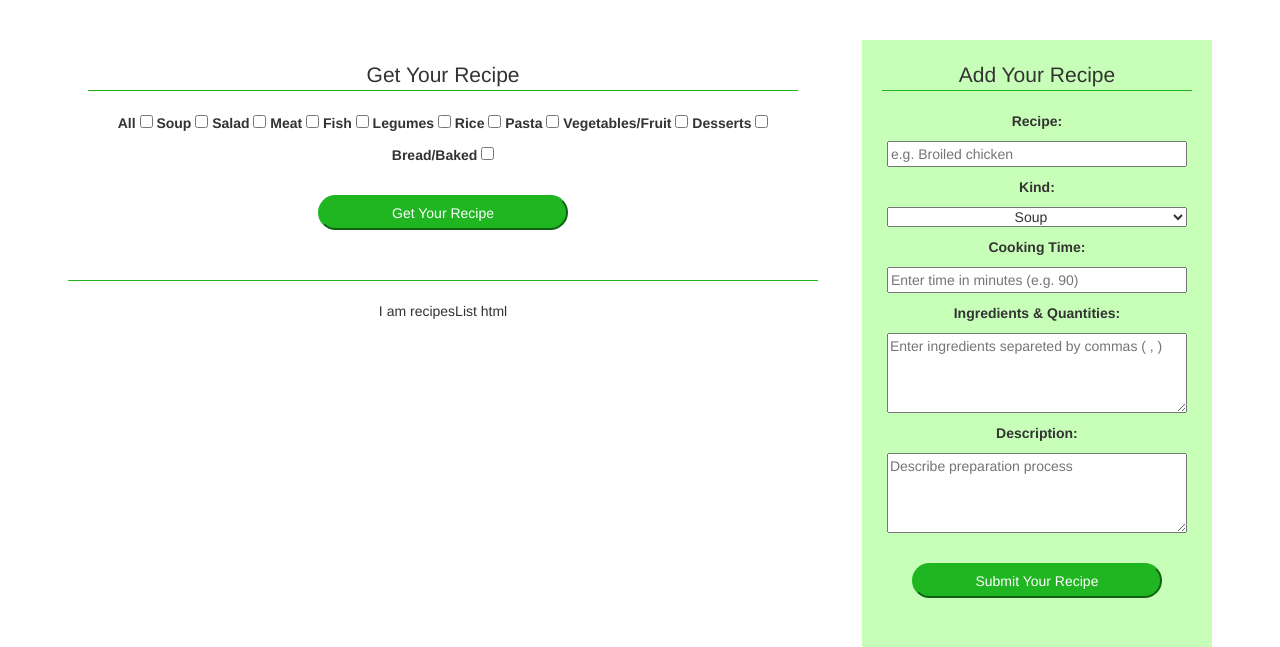
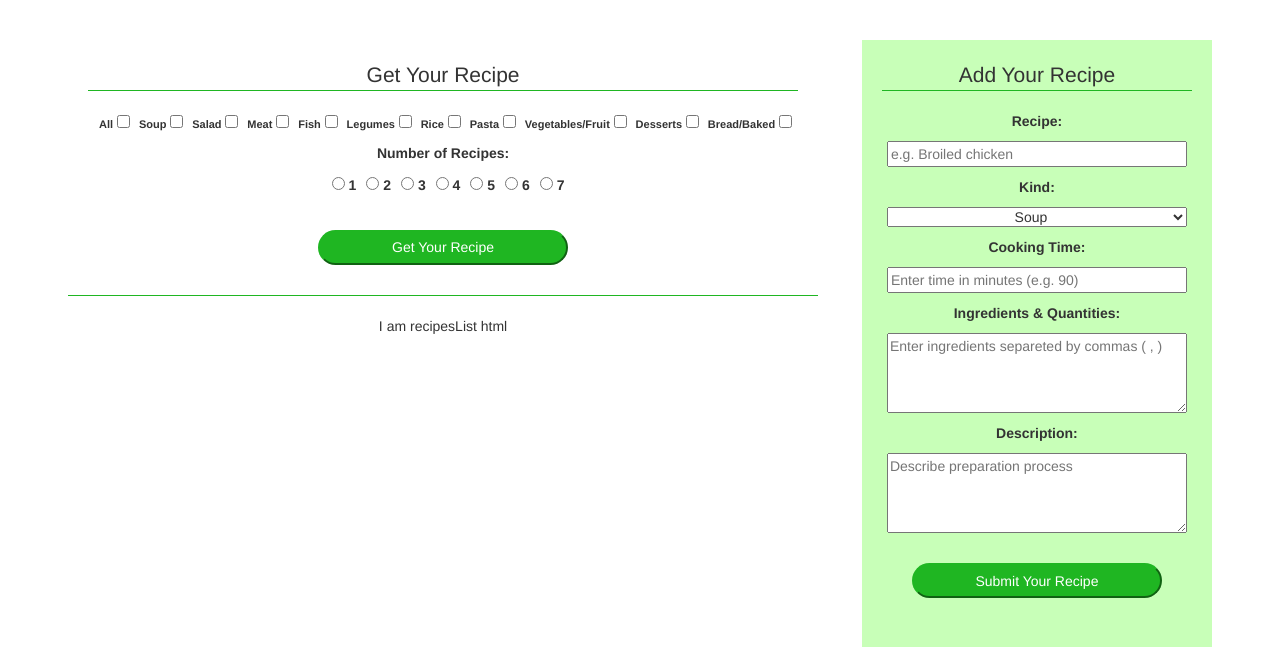
Before and after one commit to JorgeMJ/recipes_flask, a Flask app: page / in a window 1280 px wide. Shown: the part 80-727 px from the top of the page. Run offline with Flask 2, Linux system fonts and the light colour scheme; some libraries are stand-ins or nearby versions.

Commit message:
added radioflied form

```diff
--- a/app.py
+++ b/app.py
@@ -84,7 +84,7 @@ def submit():
 		checklist = request.args.getlist("kindRecipes")
 		print("Checklist: ", checklist)
 		'''
-		selected = {
+		selected_recipes = {
 			'all': get_form.all.data,
 			'soup': get_form.soup.data,
 			'salad': get_form.salad.data,
@@ -98,7 +98,14 @@ def submit():
 			'bread': get_form.bread.data
 		}
 
-		print( "dictio: ", selected)
+		selected_number = get_form.number.data
+
+		sr =list( map(lambda x: x[0], list( filter( lambda elem: elem[1], selected_recipes.items() ))))
+
+
+
+		print( "SR: ", sr)
+		print("selected_number:", selected_number)
 
 
 		'''
--- a/recipeForms.py
+++ b/recipeForms.py
@@ -1,32 +1,35 @@
 '''Contains the class to create forms to add recipes including validation'''
 
 from flask_wtf import FlaskForm
-from wtforms import StringField, SubmitField, TextAreaField, IntegerField, SelectField, BooleanField, Form
+from wtforms import StringField, SubmitField, TextAreaField, IntegerField, SelectField, BooleanField, RadioField, Form
 from wtforms.validators import DataRequired
 
 class AddRecipeForm(FlaskForm):
-	name = StringField("Recipe: ", validators=[DataRequired()])
-	kind = SelectField("Kind: ", choices=[('Soup', 'Soup'), ('Salad','Salad'), ('Meat','Meat'), ('Fish','Fish'),
-	 ('Legumes','Legumes'), ('Rice','Rice'), ('Pasta','Pasta'), ('Vegetables/Fruit','Vegetables/Fruit'),
-	 ('Bread/Baked','Bread/Baked')], validators=[DataRequired()])
-	time = IntegerField("Cooking Time: ", validators=[DataRequired()])
+	name =        StringField("Recipe: ", validators=[DataRequired()])
+	kind =        SelectField("Kind: ", choices=[('Soup', 'Soup'), ('Salad','Salad'), ('Meat','Meat'), ('Fish','Fish'),
+	              ('Legumes','Legumes'), ('Rice','Rice'), ('Pasta','Pasta'), ('Vegetables/Fruit','Vegetables/Fruit'),
+	              ('Bread/Baked','Bread/Baked')], validators=[DataRequired()])
+	time =        IntegerField("Cooking Time: ", validators=[DataRequired()])
 	ingredients = TextAreaField("Ingredients & Quantities: ", validators=[DataRequired()])
 	description = TextAreaField("Description: ", validators=[DataRequired()])
 
 	submit = SubmitField("Submit Your Recipe")
 
 
-class GetRecipeForm(Form):
-	all = BooleanField('All', default="checked")
-	soup = BooleanField('Soup')
-	salad = BooleanField('Salad')
-	meat = BooleanField('Meat')
-	fish = BooleanField('Fish')
-	legumes = BooleanField('Legumes')
-	rice = BooleanField('Rice')
-	pasta = BooleanField('Pasta')
+class GetRecipeForm(FlaskForm):
+	all =        BooleanField("All", default="checked")
+	soup =       BooleanField('Soup')
+	salad =      BooleanField('Salad')
+	meat =       BooleanField('Meat')
+	fish =       BooleanField('Fish')
+	legumes =    BooleanField('Legumes')
+	rice =       BooleanField('Rice')
+	pasta =      BooleanField('Pasta')
 	vegetables = BooleanField('Vegetables/Fruit')
-	dessert = BooleanField('Desserts')
-	bread = BooleanField('Bread/Baked')
+	dessert =    BooleanField('Desserts')
+	bread =      BooleanField('Bread/Baked')
+
+	number =     RadioField("Number of Recipes:", choices=[('1', '1'), ('2', '2'), ('3', '3'),
+				 ('4', '4'), ('5', '5'), ('6', '6'), ('7', '7')], validators=[DataRequired()])
 
 	submit = SubmitField("Get Your Recipe")
--- a/static/style.css
+++ b/static/style.css
@@ -24,8 +24,7 @@ h1{
 }
 
 /*-- Buttons ---------------------------------------------------------------------------------------------------*/
-#getBtnSubmit,
-#addBtnSubmit {
+#btnSubmit {
 	background-color: #1FB622;
 	border-radius: 30px;
 	border-color: #1FB622;
@@ -53,12 +52,29 @@ h1{
 #getRecipesForm {
 	margin: 20 auto;
 	padding: 20px;
+	padding-bottom: 0;
 	width: 750px;
 	border-bottom: 1px solid #1FB622;
 }
 
 #getRecipesForm div div {
 	margin-top: 10px;
+}
+
+.getFormLabel {
+	font-size: 11px;
+	margin-left: 5px;
+}
+
+.numRecipes {
+	list-style-type: none;
+	align-items: center;
+	padding: 0;
+}
+
+.numRecipes li {
+	display: inline-block;
+	margin-left: 10px;
 }
 
 /*-- Add Recipe Form ----------------------------------------------------------------------------------------------*/
--- a/templates/index.html
+++ b/templates/index.html
@@ -24,8 +24,6 @@
 
 <div id= "getRecipes-container">
 	<form name="getRecipes" id="getRecipesForm" action="" method="GET"><!--Check if the name "getRecipes is used at all" -->
-
-
 		<legend>Get Your Recipe</legend>
 		<!--<div>
 			<div><label><strong>Type:</strong></label></div>
@@ -52,33 +50,19 @@
 			<input type= "radio" name= "numRecipes" value= "7">7
 		</div>
 		<input type="submit" value="Get your Recipe" id="getBtnSubmit" />-->
-		{{ get_form.csrf_token }}
 
 
-		<label>{{ get_form.all.label() }}</label>
-			{{ get_form.all(_name="kindRecipes") }}
-		<label>{{ get_form.soup.label() }}</label>
-			{{ get_form.soup(_name="kindRecipes") }}
-		<label>{{ get_form.salad.label() }}</label>
-			{{ get_form.salad(_nam="kindRecipes") }}
-		<label>{{ get_form.meat.label() }}</label>
-			{{ get_form.meat(_name="kindRecipes") }}
-		<label>{{ get_form.fish.label() }}</label>
-			{{ get_form.fish(_name="kindRecipes") }}
-		<label>{{ get_form.legumes.label() }}</label>
-			{{ get_form.legumes(_name="kindRecipes") }}
-		<label>{{ get_form.rice.label() }}</label>
-			{{ get_form.rice(_name="kindRecipes") }}
-		<label>{{ get_form.pasta.label() }}</label>
-			{{ get_form.pasta(_name="kindRecipes") }}
-		<label>{{ get_form.vegetables.label() }}</label>
-			{{ get_form.vegetables(_name="kindRecipes")}}
-		<label>{{ get_form.dessert.label() }}</label>
-			{{ get_form.dessert(_name="kindRecipes") }}
-		<label>{{ get_form.bread.label() }}</label>
-			{{ get_form.bread(_name="kindRecipes") }}
+		{% for field in get_form if field.name != "submit" and field.type == "BooleanField" %}
 
-		<p>{{ get_form.submit(id='addBtnSubmit') }}</p>
+			<label class="getFormLabel">{{ field.label() }}</label>
+			{{ field }}
+
+		{% endfor %}
+
+		<label>{{ get_form.number.label() }}</label>
+		{{ get_form.number(class="numRecipes") }}
+
+		<p>{{ get_form.submit(id='btnSubmit') }}</p>
 	</form>
 
 	<div>
@@ -122,7 +106,7 @@
 			<label>{{ add_form.description.label() }}</label>
 			<p>{{ add_form.description(class_='addInput', placeholder="Describe preparation process") }}</p>
 		</div>
-		<p>{{ add_form.submit(id='addBtnSubmit') }}</p>
+		<p>{{ add_form.submit(id='btnSubmit') }}</p>
 	</form>
 </aside><!--add-recipes-->
 <div class="footer-divider"></div>
```
